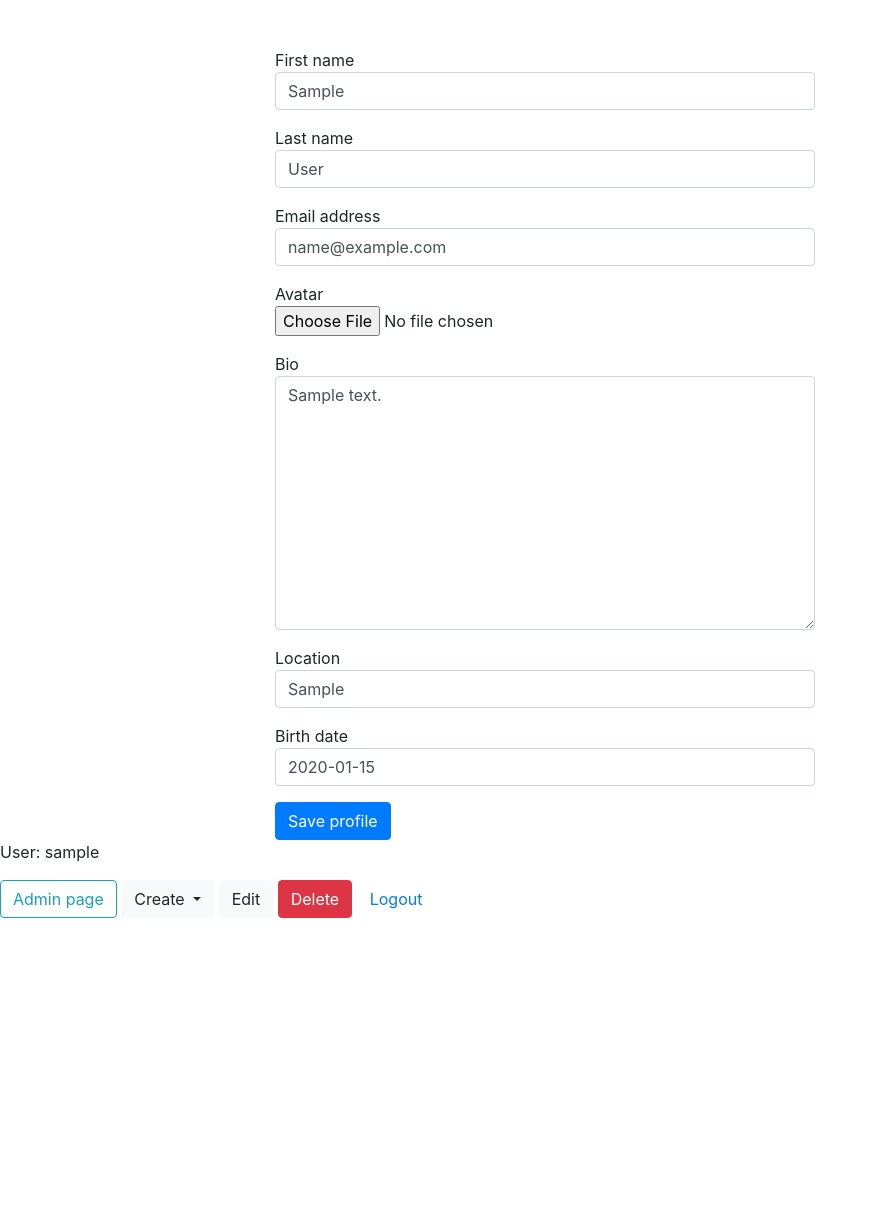
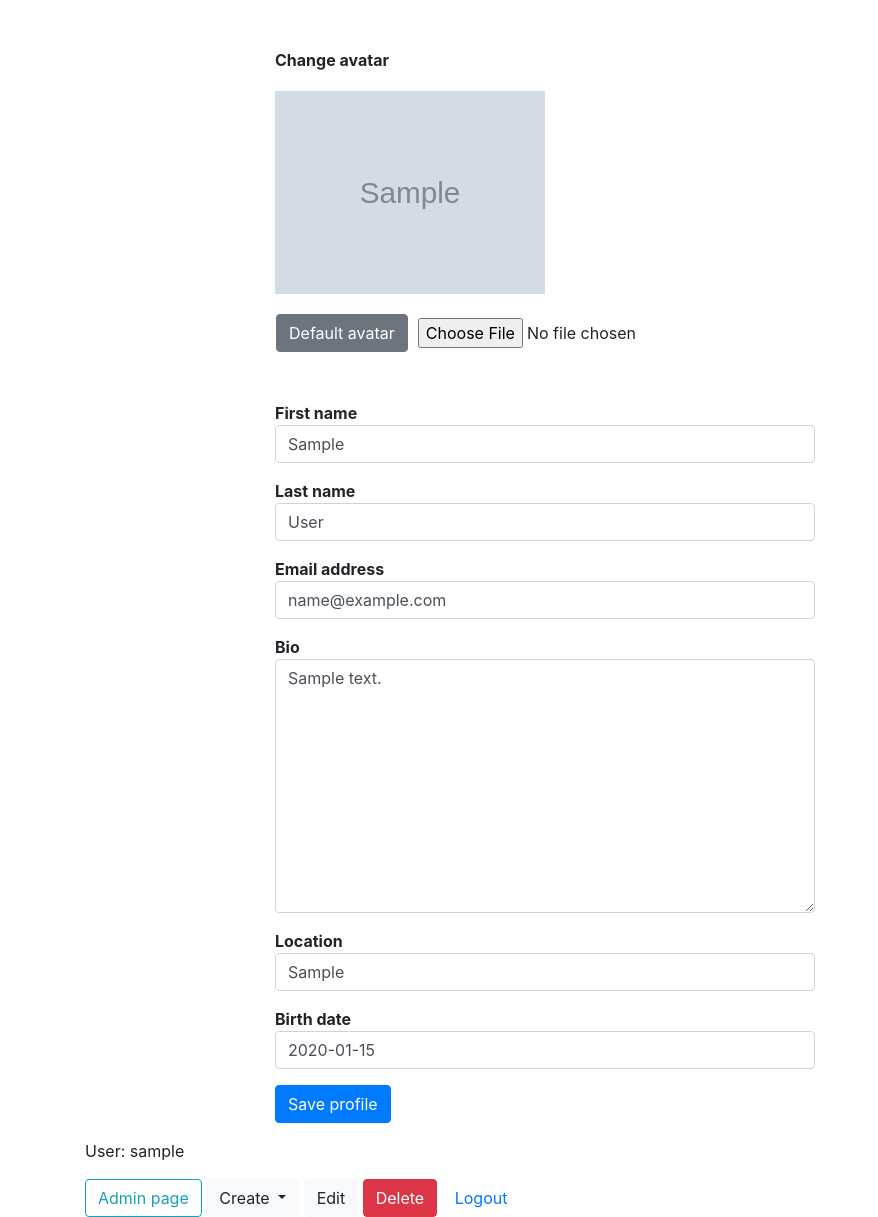
Before and after one commit to yakusevv/django_blog, a Django app: page /blog/profile/1/edit/ in a window 1280 px wide. Shown: the part 56-1273 px from the top of the page, without its empty margins (0-878 px from the left). Before the commit the page ends 974 px from the top, so only its background shows below. Run offline with Django 3.2, Linux system fonts and the light colour scheme; a user stored in the database is signed in; tables that the repository leaves empty hold one stand-in row (values such as "Sample post"); grey boxes marked "Sample" are stand-in pictures; some libraries are stand-ins or nearby versions.

Commit message:
Default avatar setting

```diff
--- a/blog/forms.py
+++ b/blog/forms.py
@@ -80,6 +80,9 @@ class UserForm(forms.ModelForm):
         }
 
 class ProfileForm(forms.ModelForm):
+    def __init__(self, *args, **kwargs):
+        super(ProfileForm, self).__init__(*args, **kwargs)
+        self.fields['avatar'].required = False
 
     class Meta:
         model = Profile
@@ -98,6 +101,9 @@ class ProfileForm(forms.ModelForm):
                                                 'class': 'form-control',
                                                 'placeholder': 'yyyy-mm-dd'
                                                 }),
+        }
+        labels = {
+                'avatar' : 'Change avatar'
         }
 
     def clean_birth_date(self):
--- a/blog/models.py
+++ b/blog/models.py
@@ -88,7 +88,7 @@ class Profile(models.Model):
     bio = models.TextField(max_length=400, blank=True)
     location = models.CharField(max_length=40, blank=True)
     birth_date = models.DateField(null=True, blank=True)
-    avatar = models.ImageField(upload_to='profiles/', default = "/profiles/None/default.png", blank=True)
+    avatar = models.ImageField(upload_to='profiles/', default = "/profiles/None/default.png")
 
     def __str__(self):
         return self.user.username
--- a/blog/templates/blog/profile_edit.html
+++ b/blog/templates/blog/profile_edit.html
@@ -6,8 +6,21 @@
 
 
 {% block content %}
+  <p><b> {{ form2.avatar.label }} </b></p>
+  <img class="img-fluid w-50" vspace="3" src="{{ avatar }}" alt="Profile picture">
   <form action="{{ Profile.get_update_url }}" method="post" enctype="multipart/form-data">
     {% csrf_token %}
+  <table class="mt-3 mb-5">
+    <td><button type="submit" name="delete_avatar" class="btn btn-secondary mr-2">Default avatar</button></td>
+    <td>{{ form2.avatar }}</td>
+    <tr>
+      {% if form2.errors %}
+        <div class="alert alert-danger">
+          {{ form2.errors }}
+        </div>
+      {% endif %}
+    </tr>
+  </table>
 
     {% for field in form1 %}
     <div class="form-group">
@@ -16,24 +29,26 @@
           {{field.errors}}
         </div>
       {% endif %}
-      {{ field.label }}
+      <b>{{ field.label }}</b>
       {{ field }}
 
     </div>
     {% endfor %}
     {% for field in form2 %}
     <div class="form-group">
+      {% if not field.name == 'avatar' %}
       {% if field.errors %}
         <div class="alert alert-danger">
           {{field.errors}}
         </div>
       {% endif %}
-      {{ field.label }}
+      <b>{{ field.label }}</b>
       {{ field }}
 
     </div>
+    {% endif %}
     {% endfor %}
-    <button type="submit" name="Save" class="btn btn-primary">Save profile</button>
+    <button type="submit" name="save" class="btn btn-primary">Save profile</button>
   </form>
 
 {% endblock %}
--- a/blog/views.py
+++ b/blog/views.py
@@ -197,9 +197,11 @@ class UserProfileUpdate(View):
             obj2 = self.model2.objects.get(user=obj1)
             bound_form1 = self.model_form1(instance=obj1)
             bound_form2 = self.model_form2(instance=obj2)
+            show_avatar = obj2.avatar.url
             return render(request, self.template, context={
-                    'form1': bound_form1,
-                    'form2': bound_form2,
+                    'form1' : bound_form1,
+                    'form2' : bound_form2,
+                    'avatar': show_avatar
                     })
         else:
             raise Http404
@@ -210,10 +212,25 @@ class UserProfileUpdate(View):
             obj2 = self.model2.objects.get(user=obj1)
             bound_form1 = self.model_form1(request.POST, instance=obj1)
             bound_form2 = self.model_form2(request.POST, request.FILES, instance=obj2)
-            if bound_form1.is_valid() and bound_form2.is_valid():
-                new_obj1 = bound_form1.save()
-                new_obj2 = bound_form2.save()
-                return redirect(new_obj2.get_absolute_url())
-            return render(request, self.template, context={'form1': bound_form1, 'form2': bound_form2})
+            show_avatar = obj2.avatar.url
+            if 'delete_avatar' in request.POST:
+                    obj2.avatar = Profile.avatar.field.default
+                    obj2.save()
+                    default_avatar = obj2.avatar.url
+                    return render(request, self.template, context={
+                                            'form1' : bound_form1,
+                                            'form2' : bound_form2,
+                                            'avatar': default_avatar
+                                            })
+            elif 'save' in request.POST:
+                if bound_form1.is_valid() and bound_form2.is_valid():
+                    new_obj1 = bound_form1.save()
+                    new_obj2 = bound_form2.save()
+                    return redirect(new_obj2.get_absolute_url())
+                return render(request, self.template, context={
+                                        'form1' : bound_form1,
+                                        'form2' : bound_form2,
+                                        'avatar': show_avatar
+                                        })
         else:
             raise redirect('login', permanent=True)
```
Also changed, not shown: blog/migrations/0013_auto_20190521_1634.py (added).
